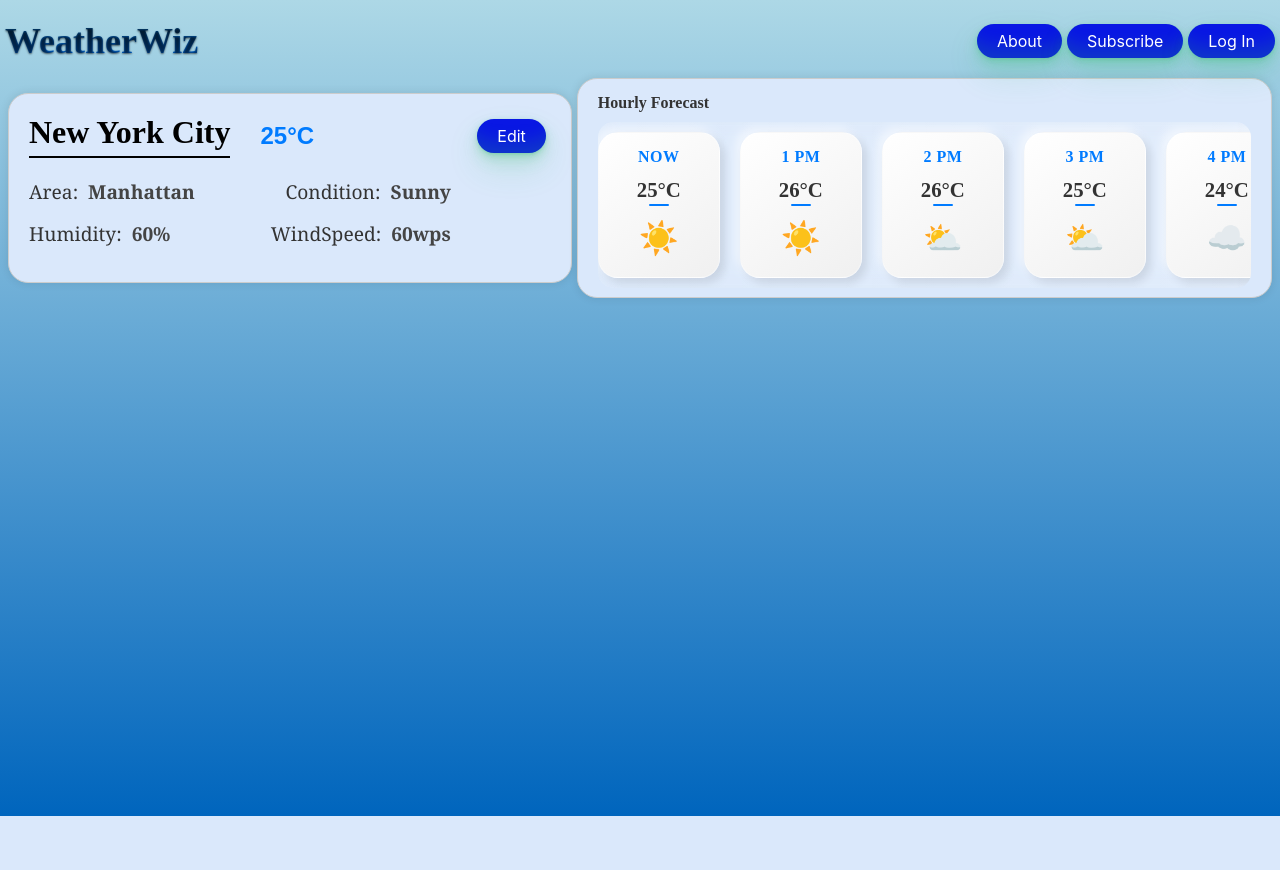
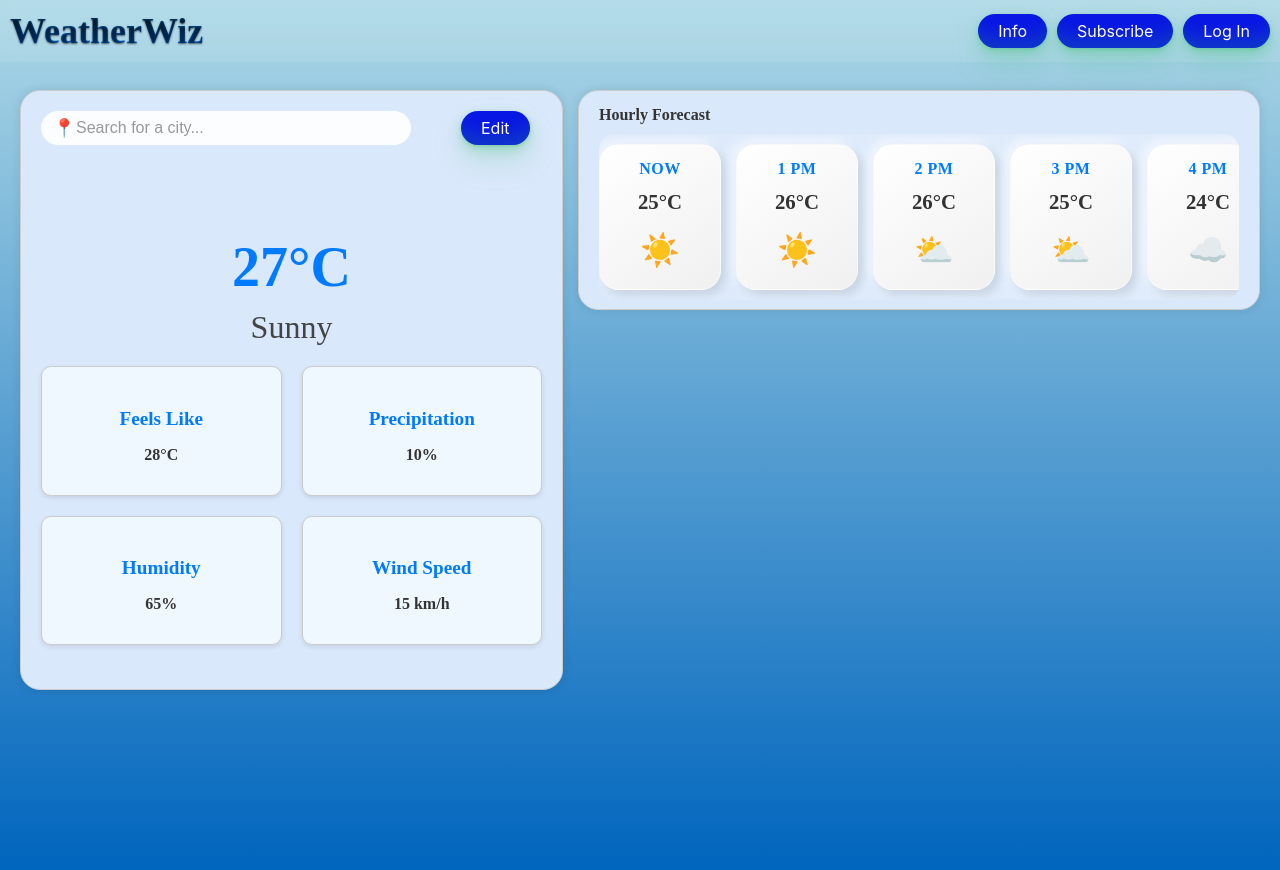
Before and after one commit to AnasFaaiz/WeatherWiz, a Django app: page / in a window 1280 px wide. Before the commit the page ends 816 px from the top, so only its background shows below. Run offline with Django 5.2, Linux system fonts and the light colour scheme; data that the repository does not hold is empty.

Commit message:
Updated Frontend design

```diff
--- a/WeatherWiz/Weather/templates/Weather/index.html
+++ b/WeatherWiz/Weather/templates/Weather/index.html
@@ -5,27 +5,24 @@
     <title>Weather Wiz</title>
 
     <style>
-        body{
+        body {
             background-image: linear-gradient(to bottom, #ADD8E6, #0065BD);
             background-size: cover;
             background-position: center;
+            margin: 0;
+            padding: 0;
+            min-height: 100vh;
         }
+
         .weather {
-            height: 100vh;
-            display: flex;
-            flex-direction: column;
-            align-items: flex-start;
-            color: black;
+            min-height: 100vh;
+            padding-top: 70px; /* Add space for fixed navbar */
         }
 
         .title {
             font-family: "Times New Roman", serif;
             font-size: 24px;
-            color: #333333;
-            text-align: left;
-            margin-left: 5px;
-            text-shadow: 0px 1px 2px rgba(0,0,0,0.6);
-            background-image: linear-gradient(to bottom, #032B44 , #0078FF );
+            background-image: linear-gradient(to bottom, #032B44, #0078FF);
             background-clip: text;
             -webkit-background-clip: text;
             -webkit-text-fill-color: transparent;
@@ -37,21 +34,20 @@
             font-weight: bold;
             text-shadow: 0px 1px 2px rgba(0,0,0,0.6);
         }
-        .navbar-container {
-            padding: 20px;
-        }
 
         .navbar {
             position: fixed;
             top: 0;
             left: 0;
             width: 100%;
-          background-color: transparent;
-          padding: 20px 0;
+            background-color: rgba(255, 255, 255, 0.1);
+            backdrop-filter: blur(10px);
+            padding: 10px;
             display: flex;
             justify-content: space-between;
             align-items: center;
-
+            box-sizing: border-box;
+            z-index: 1000;
         }
 
         .navbar ul {
@@ -59,33 +55,14 @@
             margin: 0;
             padding: 0;
             display: flex;
+            gap: 10px;
         }
 
-        .navbar ul li {
-          margin-right: 20px;
-        }
-
-        .navbar ul li a {
-          color: #fff;
-          text-decoration: none;
-          transition: color 0.3s ease;
-        }
-
-        .navbar ul li a:hover {
-          color: #ccc;
-        }
-
-        .navbar .logo {
-          font-size: 24px;
-          font-weight: bold;
-          color: #fff;
-        }
         .button-33 {
             background-color: #0917e4;
             border-radius: 100px;
             box-shadow: rgba(44, 187, 99, .2) 0 -25px 18px -14px inset,rgba(44, 187, 99, .15) 0 1px 2px,rgba(44, 187, 99, .15) 0 2px 4px,rgba(44, 187, 99, .15) 0 4px 8px,rgba(44, 187, 99, .15) 0 8px 16px,rgba(44, 187, 99, .15) 0 16px 32px;
             color: white;
-          margin-right: 5px;
             cursor: pointer;
             display: inline-block;
             font-family: CerebriSans-Regular,-apple-system,system-ui,Roboto,sans-serif;
@@ -104,78 +81,45 @@
             box-shadow: rgba(44,187,99,.35) 0 -25px 18px -14px inset,rgba(44,187,99,.25) 0 1px 2px,rgba(44,187,99,.25) 0 2px 4px,rgba(44,187,99,.25) 0 4px 8px,rgba(44,187,99,.25) 0 8px 16px,rgba(44,187,99,.25) 0 16px 32px;
             transform: scale(1.05) rotate(-1deg);
         }
+
         .weather-content {
             display: flex;
-          flex-direction: row;
-          justify-content: space-between;
-          align-items: center;
-          margin-top: 30px;
-          width: 100%;
+            padding: 20px;
+            gap: 15px;
+            position: relative;
+        }
 
-        }
         .weather-container {
             background-color: #dae8fb;
             padding: 20px;
             border: 1px solid #ccc;
             border-radius: 20px;
             width: 45%;
-            height: 190px;
+            height: 600px;
             box-shadow: 0 0 10px rgba(0, 0, 0, 0.1);
             box-sizing: border-box;
         }
-
-        .header-row {
-            display: flex;
-            justify-content: space-between;
-            align-items: center;
-            margin-bottom: 20px;
-            width: 100%;
-}
-        .city-temp-container {
-            display: flex;
-            align-items: center;
-            gap: 15px;
-        }
-
-        .info-row {
-            display: flex;
-            justify-content: space-between;
-            margin-bottom: 15px;
-        }
-
-        .city {
-            font-weight: bold;
-            font-size: 2rem;
+        .temperature-condition {
+            text-align: center;
+            margin-top: 90px;
 }
 
         .temperature {
-            margin-left: 15px;
-            font-family: 'Arial', sans-serif;
-            font-size: 1.5em;
+
+            font-size: 3.5rem;
+            font-weight: bold;
             color: #007BFF;
-            font-weight: bold;
+            margin-bottom: 10px;
         }
 
-        .area, .condition, .humidity, .wind {
-            font-family: 'Georgia', serif;
-            font-size: 1.2em;
-            color: #333;
-            flex: 1;
+        .condition {
+            font-size: 2rem;
+            color: #444;
+            margin-bottom: 20px;
         }
 
-        .condition, .wind {
-            text-align: right;
-            margin-right: 100px;
-        }
-
-        .area span, .condition span, .humidity span, .wind span {
-            font-weight: bold;
-            color: #444;
-            margin-left: 5px;
-        }
         .hourly-forecast {
             background-color: #dae8fb;
-             margin-left: 5px;
             padding: 20px;
             border: 1px solid #ccc;
             border-radius: 20px;
@@ -196,22 +140,18 @@
         .hourly-container {
             display: flex;
             overflow-x: auto;
-            padding: 10px 10px;
-            gap: 20px;
+            padding: 10px;
+            gap: 15px;
             background: linear-gradient(to right, rgba(255,255,255,0.1), rgba(255,255,255,0.2));
             border-radius: 15px;
             backdrop-filter: blur(10px);
             -webkit-backdrop-filter: blur(10px);
-}
-
-        /* Hide scrollbar for cleaner look */
-        .hourly-container {
-            -ms-overflow-style: none;  /* IE and Edge */
-            scrollbar-width: none;  /* Firefox */
+            scroll-behavior: smooth;
+            scroll-snap-type: x mandatory;
         }
 
         .hourly-container::-webkit-scrollbar {
-            display: none;  /* Chrome, Safari and Opera */
+            display: none;
         }
 
         .hourly-item {
@@ -224,9 +164,9 @@
             display: flex;
             flex-direction: column;
             gap: 12px;
-            box-shadow:
-                5px 5px 10px rgba(0, 0, 0, 0.1),
+            box-shadow: 5px 5px 10px rgba(0, 0, 0, 0.1),
                         -5px -5px 10px rgba(255, 255, 255, 0.5);
+            scroll-snap-align: start;
             position: relative;
             overflow: hidden;
         }
@@ -263,18 +203,6 @@
             display: inline-block;
         }
 
-        .hourly-item .temp::after {
-            content: '';
-            position: absolute;
-            bottom: -4px;
-            left: 50%;
-            transform: translateX(-50%);
-            width: 20px;
-            height: 2px;
-            background: #007BFF;
-            border-radius: 2px;
-        }
-
         .hourly-item .icon {
             font-size: 2rem;
             margin: 5px 0;
@@ -285,40 +213,16 @@
             transform: scale(1.1);
         }
 
-        /* Add smooth scroll behavior */
-        .hourly-container {
-            scroll-behavior: smooth;
-            scroll-snap-type: x mandatory;
+        @media (max-width: 768px) {
+            .weather-content {
+                flex-direction: column;
             }
 
-        .hourly-item {
-            scroll-snap-align: start;
+            .weather-container,
+            .hourly-forecast {
+                width: 100%;
             }
 
-        /* Gradient fade effect on edges */
-        .hourly-container::before,
-        .hourly-container::after {
-            content: '';
-            position: sticky;
-            width: 50px;
-            height: 100%;
-            top: 0;
-            z-index: 1;
-            pointer-events: none;
-        }
-
-        .hourly-container::before {
-            left: 0;
-            background: linear-gradient(to right, rgba(255,255,255,0.9), transparent);
-        }
-
-        .hourly-container::after {
-            right: 0;
-            background: linear-gradient(to left, rgba(255,255,255,0.9), transparent);
-        }
-
-        /* Responsive adjustments */
-        @media (max-width: 768px) {
             .hourly-container {
                 gap: 15px;
                 padding: 15px 8px;
@@ -341,57 +245,112 @@
                 font-size: 1.6rem;
             }
         }
+        .search-container {
+            position: relative;
+            display: flex;
+            align-items: center;
+        }
 
+        .search-icon {
+            position: absolute;
+            left: 12px;
+            color: #666;
+            font-size: 18px;
+        }
 
+        .search-bar {
+            padding: 8px 35px;
+            width: 300px;
+            border-radius: 25px;
+            border: none;
+            background-color: rgba(255, 255, 255, 0.9);
+            font-size: 16px;
+            outline: none;
+            transition: all 0.3s ease;
+        }
 
+        .search-bar:focus {
+            background-color: white;
+            box-shadow: 0 0 10px rgba(0, 0, 0, 0.1);
+        }
 
+        .search-bar::placeholder {
+            color: #999;
+        }
+        .weather-details {
+            display: grid;
+            grid-template-columns: repeat(2, 1fr);
+            gap: 20px;
+            margin-top: 20px;
+            text-align: center;
+}
 
+        .detail-item {
+            background-color: #f0f8ff;
+            border: 1px solid #ccc;
+            border-radius: 10px;
+            padding: 15px;
+            box-shadow: 0 2px 5px rgba(0, 0, 0, 0.1);
+        }
 
+        .detail-item h4 {
+            font-size: 1.2rem;
+            color: #007BFF;
+            margin-bottom: 10px;
+        }
 
-
-
-
+        .detail-item p {
+            font-size: 1rem;
+            color: #333;
+            font-weight: bold;
+        }
     </style>
 </head>
 <body>
-
     <div class="weather">
-        <div class="navbar-container">
         <nav class="navbar">
             <div class="title">
                 <h1>WeatherWiz</h1>
             </div>
             <ul>
-                        <button class="button-33" role="button">About</button>
+                <button class="button-33" role="button">Info</button>
                 <button class="button-33" role="button">Subscribe</button>
                 <button class="button-33" role="button">Log In</button>
             </ul>
         </nav>
+
+        <div class="weather-content">
+            <div class="weather-container">
+                <div class="search-container">
+                    <div class="search-icon">📍</div>
+                    <input type="text" class="search-bar" placeholder="Search for a city...">
+                     <button class="button-33" role="button" style="margin-left: 50px;">Edit</button>
                 </div>
-        <div class="weather-content">
-            <!-- Update the weather-container div content to this -->
-        <div class="weather-container">
-            <div class="header-row">
-               <div class="city-temp-container">
-                <div class="city" style="border-bottom: 2px solid black; padding-bottom: 5px;">
-                    <span id="city">New York City</span>
+                <div class="temperature-condition">
+                    <div class="temperature">27°C</div>
+                    <div class="condition">Sunny</div>
                 </div>
-                <div class="temperature">
-                    <span id="temperature">25°C</span>
+                <div class="weather-details">
+                    <div class="detail-item">
+                        <h4>Feels Like</h4>
+                        <p>28°C</p>
+                    </div>
+                    <div class="detail-item">
+                        <h4>Precipitation</h4>
+                        <p>10%</p>
+                    </div>
+                    <div class="detail-item">
+                        <h4>Humidity</h4>
+                        <p>65%</p>
+                    </div>
+                    <div class="detail-item">
+                        <h4>Wind Speed</h4>
+                        <p>15 km/h</p>
                     </div>
                 </div>
-                <button class="button-33" role="button">Edit</button>
+
             </div>
-            <div class="info-row">
-                <div class="area">Area: <span id="area">Manhattan</span></div>
-                <div class="condition">Condition: <span id="condition">Sunny</span></div>
-            </div>
-            <div class="info-row">
-                <div class="humidity">Humidity: <span id="humidity">60%</span></div>
-                <div class="wind">WindSpeed: <span id="wind">60wps</span></div>
-            </div>
-        </div>
-        <!-- Add this after the weather-content div -->
+
             <div class="hourly-forecast">
                 <h2>Hourly Forecast</h2>
                 <div class="hourly-container">
```
Lines whose indentation alone changed are shown as unchanged.
